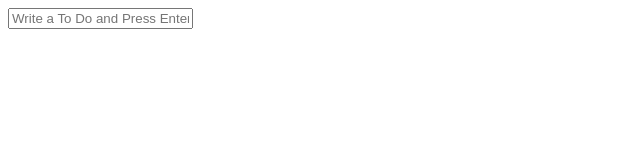
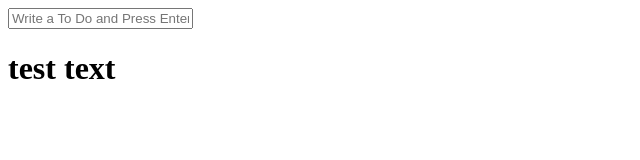
Before and after one commit to gminem/gminem.github.io, a plain HTML site: page index.html in a window 1280 px wide. Shown: the whole page, without its empty margins (0-640 px from the left). Drawn offline with Linux system fonts and the light colour scheme.

Commit message:
Update index.html

```diff
--- a/index.html
+++ b/index.html
@@ -8,6 +8,7 @@
   <body>
     <form id="todo-form">
       <input type="text" placeholder="Write a To Do and Press Enter" required/>
+      <h1>test text</h1>
     </form>
     <ul id="todo-list">
     </ul>
```
